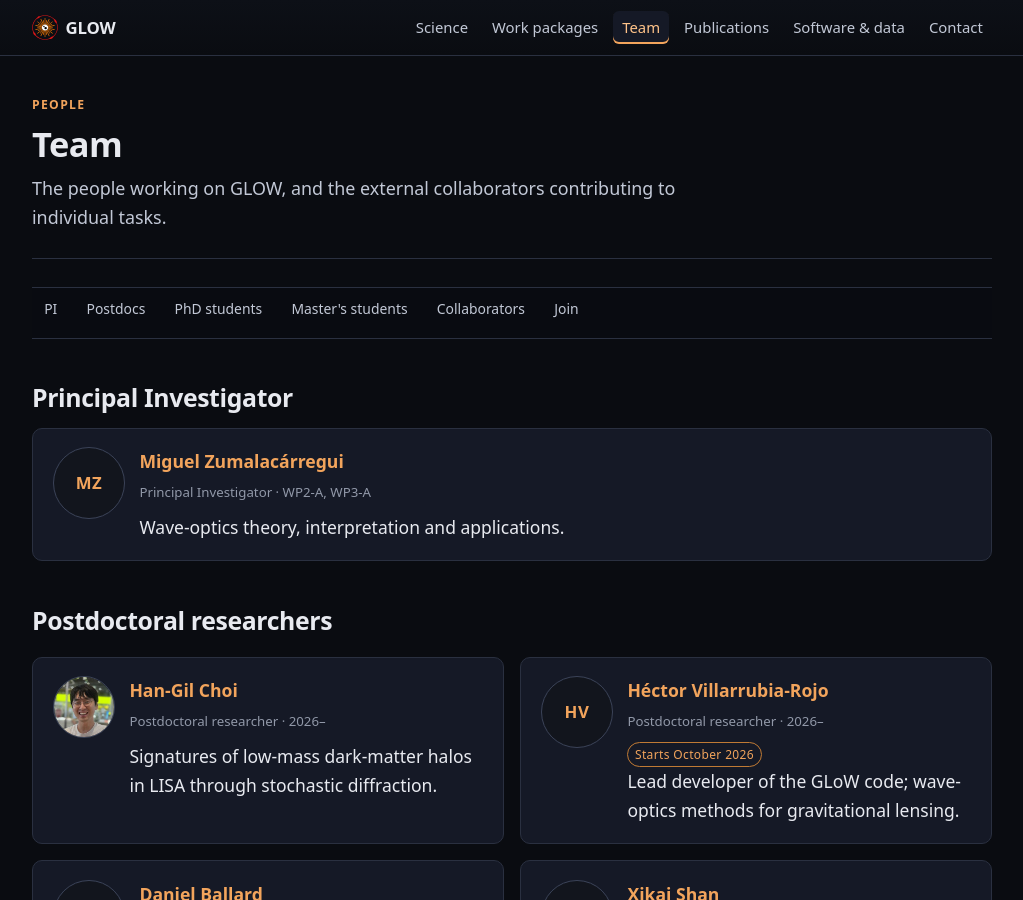
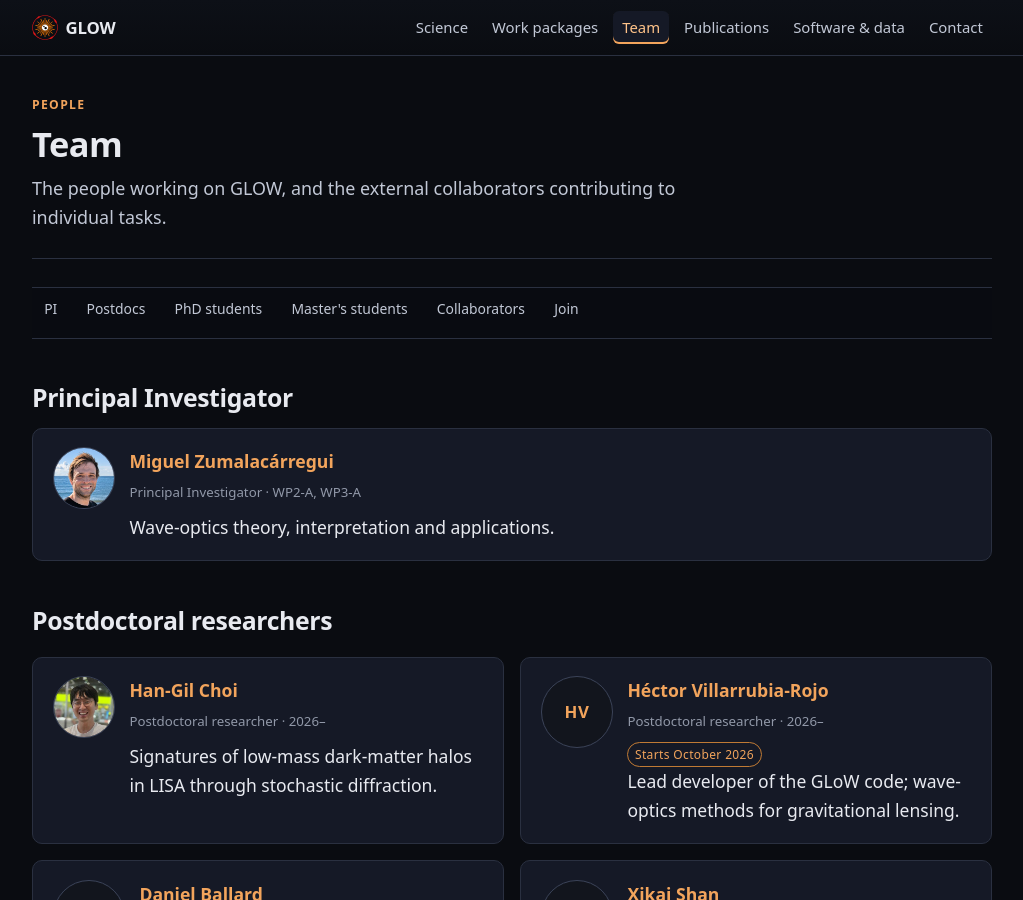
Before and after one commit to glow-astro/website, a Jekyll site: the page built from team.html, in a window 1280 px wide and 900 px high. Shown: the whole window, without its empty margins (128-1151 px from the left). Built offline with Jekyll 4.4.1, drawn with Linux system fonts in a browser that asks for light colours.

Commit message:
The PI's photograph on the team card
Cropped from Zumalacarregui.png in the group Dropbox the same way as the
other two: square, 224px, 11 KB. Its alpha channel turned out to be fully
opaque, but it is composited onto the card background before flattening
anyway, so a future PNG with real transparency does not arrive with a black
wedge behind it.

Three of eleven people now have a photograph and eight show initials.

Left alone, still: 1787930501523.jpg, and the screenshot from the same
folder, which looks like the intermediate this crop came from. Neither says
whose it is.

Co-Authored-By: Claude Opus 5 (1M context) <noreply@anthropic.com>
Claude-Session: https://claude.ai/code/session_01L7GT62S61eYxRuSFTmWGfu

```diff
--- a/_data/people.yml
+++ b/_data/people.yml
@@ -40,6 +40,7 @@
 
 pi:
   - name: "Miguel Zumalacárregui"
+    photo: "miguel-zumalacarregui.jpg"
     role: "Principal Investigator"
     wps: ["WP2-A", "WP3-A"]
     url: "https://miguelzuma.github.io/"
```
Also changed, not shown: assets/img/people/miguel-zumalacarregui.jpg (added).
